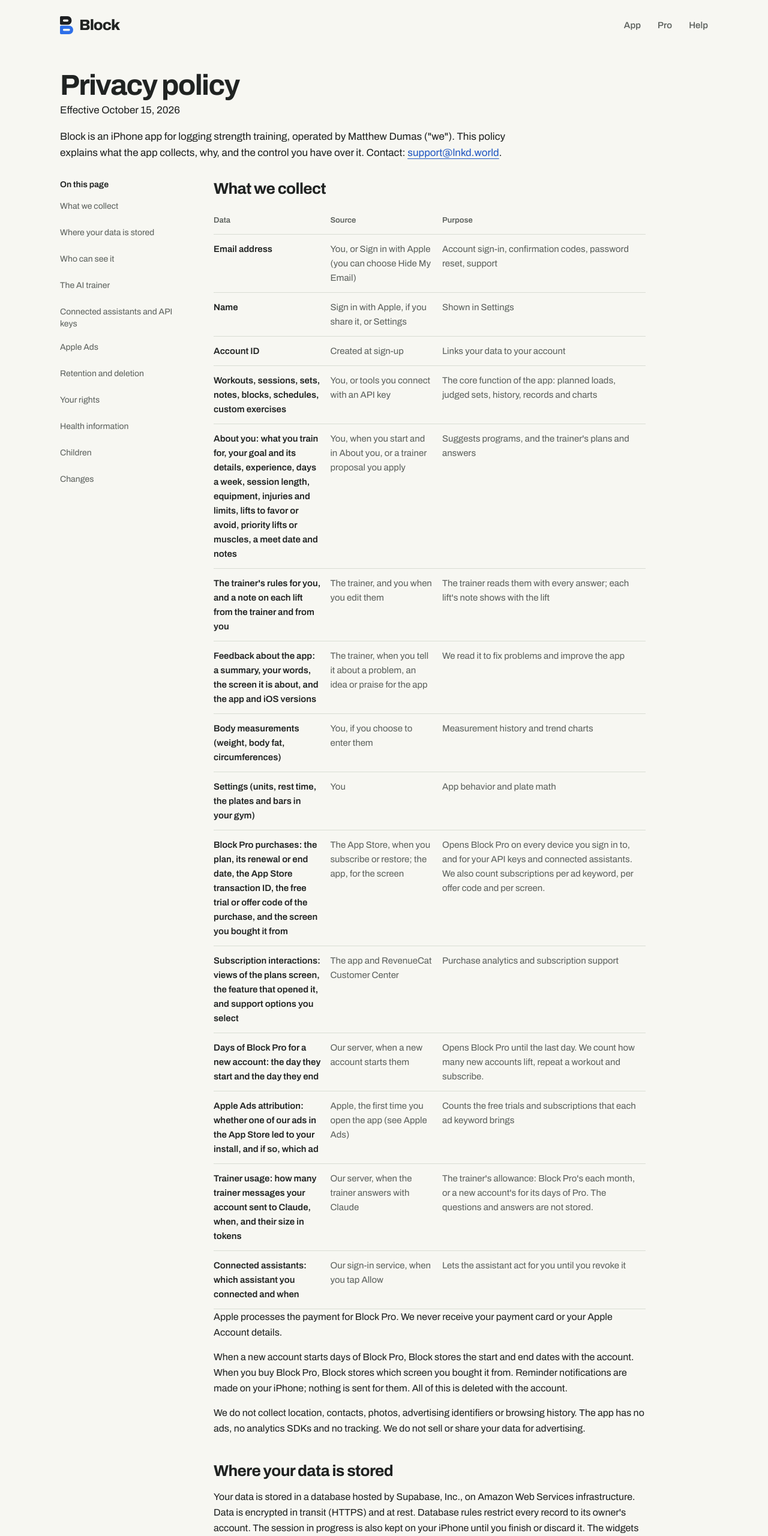
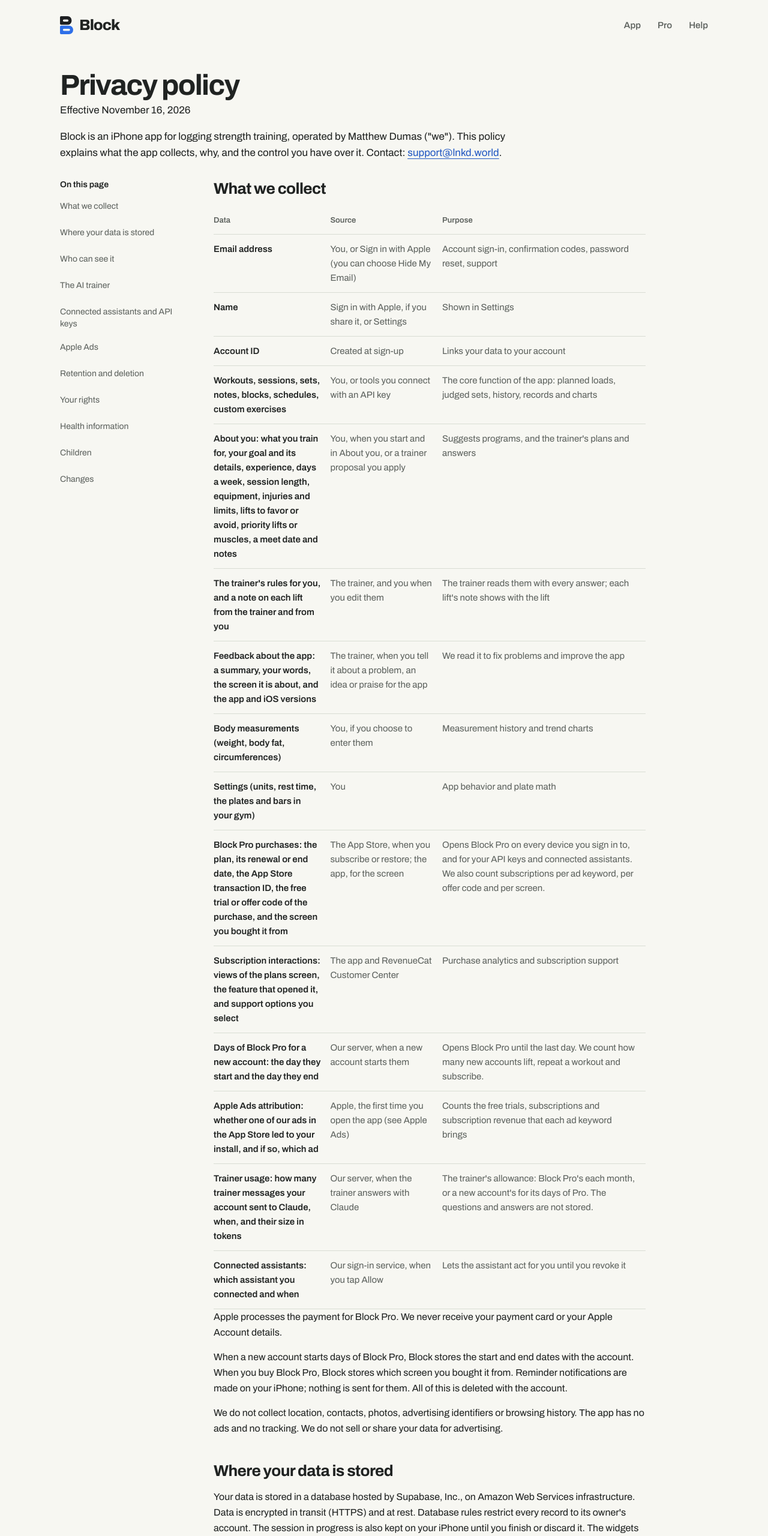
Before and after one commit to dattmumas/block-site, a plain HTML site: page privacy.html in a window 1280 px wide. Shown: the top 2560 px of the page at 60% size. Drawn offline with Linux system fonts and the light colour scheme.

Commit message:
Site at 36a5b66: Merge branch 'revenuecat-apple-ads-2026-11-16'

```diff
--- a/privacy.html
+++ b/privacy.html
@@ -29,7 +29,7 @@
 </header>
 <main id="main" class="wrap">
 <header class="article-head"><h1 id="h-page">Privacy policy</h1>
-        <p class="effective">Effective October 15, 2026</p>
+        <p class="effective">Effective November 16, 2026</p>
         <p>Block is an iPhone app for logging strength training, operated by Matthew Dumas ("we"). This policy explains what the app collects, why, and the control you have over it. Contact: <a href="mailto:support@lnkd.world">support@lnkd.world</a>.</p></header>
 <div class="article-layout"><nav class="toc" aria-labelledby="h-toc">
         <h2 id="h-toc">On this page</h2>
@@ -67,7 +67,7 @@
                 <tr><th scope="row">Block Pro purchases: the plan, its renewal or end date, the App Store transaction ID, the free trial or offer code of the purchase, and the screen you bought it from</th><td data-label="Source">The App Store, when you subscribe or restore; the app, for the screen</td><td data-label="Purpose">Opens Block Pro on every device you sign in to, and for your API keys and connected assistants. We also count subscriptions per ad keyword, per offer code and per screen.</td></tr>
                 <tr><th scope="row">Subscription interactions: views of the plans screen, the feature that opened it, and support options you select</th><td data-label="Source">The app and RevenueCat Customer Center</td><td data-label="Purpose">Purchase analytics and subscription support</td></tr>
                 <tr><th scope="row">Days of Block Pro for a new account: the day they start and the day they end</th><td data-label="Source">Our server, when a new account starts them</td><td data-label="Purpose">Opens Block Pro until the last day. We count how many new accounts lift, repeat a workout and subscribe.</td></tr>
-                <tr><th scope="row">Apple Ads attribution: whether one of our ads in the App Store led to your install, and if so, which ad</th><td data-label="Source">Apple, the first time you open the app (see Apple Ads)</td><td data-label="Purpose">Counts the free trials and subscriptions that each ad keyword brings</td></tr>
+                <tr><th scope="row">Apple Ads attribution: whether one of our ads in the App Store led to your install, and if so, which ad</th><td data-label="Source">Apple, the first time you open the app (see Apple Ads)</td><td data-label="Purpose">Counts the free trials, subscriptions and subscription revenue that each ad keyword brings</td></tr>
                 <tr><th scope="row">Trainer usage: how many trainer messages your account sent to Claude, when, and their size in tokens</th><td data-label="Source">Our server, when the trainer answers with Claude</td><td data-label="Purpose">The trainer's allowance: Block Pro's each month, or a new account's for its days of Pro. The questions and answers are not stored.</td></tr>
                 <tr><th scope="row">Connected assistants: which assistant you connected and when</th><td data-label="Source">Our sign-in service, when you tap Allow</td><td data-label="Purpose">Lets the assistant act for you until you revoke it</td></tr>
               </tbody>
@@ -75,7 +75,7 @@
           </div>
           <p>Apple processes the payment for Block Pro. We never receive your payment card or your Apple Account details.</p>
           <p>When a new account starts days of Block Pro, Block stores the start and end dates with the account. When you buy Block Pro, Block stores which screen you bought it from. Reminder notifications are made on your iPhone; nothing is sent for them. All of this is deleted with the account.</p>
-          <p>We do not collect location, contacts, photos, advertising identifiers or browsing history. The app has no ads, no analytics SDKs and no tracking. We do not sell or share your data for advertising.</p>
+          <p>We do not collect location, contacts, photos, advertising identifiers or browsing history. The app has no ads and no tracking. We do not sell or share your data for advertising.</p>
         </section>
 
         <section id="stored" aria-labelledby="h-stored">
@@ -90,7 +90,7 @@
             <li>Supabase: database, authentication and server functions</li>
             <li>Resend: sends confirmation and password reset codes to your email address</li>
             <li>Apple: Sign in with Apple, if you use it, and payments for Block Pro through the App Store</li>
-            <li>RevenueCat: verifies and manages Block Pro subscriptions. It receives your Block account ID, purchase and renewal history, views of the subscription plans screen, subscription support options you select, and app, operating system, locale and currency information. We use it for subscription support and purchase analytics. We do not send it your name, email, training data or advertising identifier.</li>
+            <li>RevenueCat: verifies and manages Block Pro subscriptions. It receives your Block account ID, your device's vendor identifier (an identifier Apple gives only to our apps; it is not an advertising identifier), purchase and renewal history, views of the subscription plans screen, subscription support options you select, an Apple Ads attribution token (see Apple Ads), and app, operating system, locale and currency information. We use it for subscription support and purchase analytics. We do not send it your name, email, training data or advertising identifier.</li>
             <li>Anthropic: answers the trainer's questions with Claude, only after you allow it or add your own Anthropic API key (see The AI trainer)</li>
           </ul>
           <p>We may disclose data if the law requires it.</p>
@@ -116,7 +116,7 @@
 
         <section id="ads" aria-labelledby="h-ads">
           <h2 id="h-ads">Apple Ads</h2>
-          <p>We show ads for Block in App Store search with Apple Ads. When you open the app for the first time, it gets an attribution token from Apple. The app sends this token to our server. Our server sends only this token to Apple. Apple answers with its attribution record. If you installed Block after you tapped or saw one of our ads, the record identifies that ad: the campaign, the ad group, the ad and the search keyword. It also gives the country or region of the campaign. If no ad of ours led to the install, the record says only that. We store the record with your account. We do not store the token. We use the record to count the free trials and subscriptions that each keyword brings. The record contains no advertising identifier. The app never reads one. Block does not track you, so the app does not ask for permission to track. Apple does not require that permission for this record. Deleting your account deletes the record.</p>
+          <p>We show ads for Block in App Store search with Apple Ads. When you open the app for the first time, it gets an attribution token from Apple. The app sends this token to our server. Our server sends only this token to Apple. Apple answers with its attribution record. If you installed Block after you tapped or saw one of our ads, the record identifies that ad: the campaign, the ad group, the ad and the search keyword. It also gives the country or region of the campaign. If no ad of ours led to the install, the record says only that. We store the record with your account. We do not store the token. The app also sends an attribution token to RevenueCat, which manages Block Pro subscriptions. RevenueCat asks Apple for the record and keeps it with your subscription profile. We use the record to count the free trials, subscriptions and subscription revenue that each keyword brings. The record contains no advertising identifier. The app never reads one. Block does not track you, so the app does not ask for permission to track. Apple does not require that permission for this record. Deleting your account deletes the record, ours and RevenueCat's.</p>
         </section>
 
         <section id="deletion" aria-labelledby="h-deletion">
```
